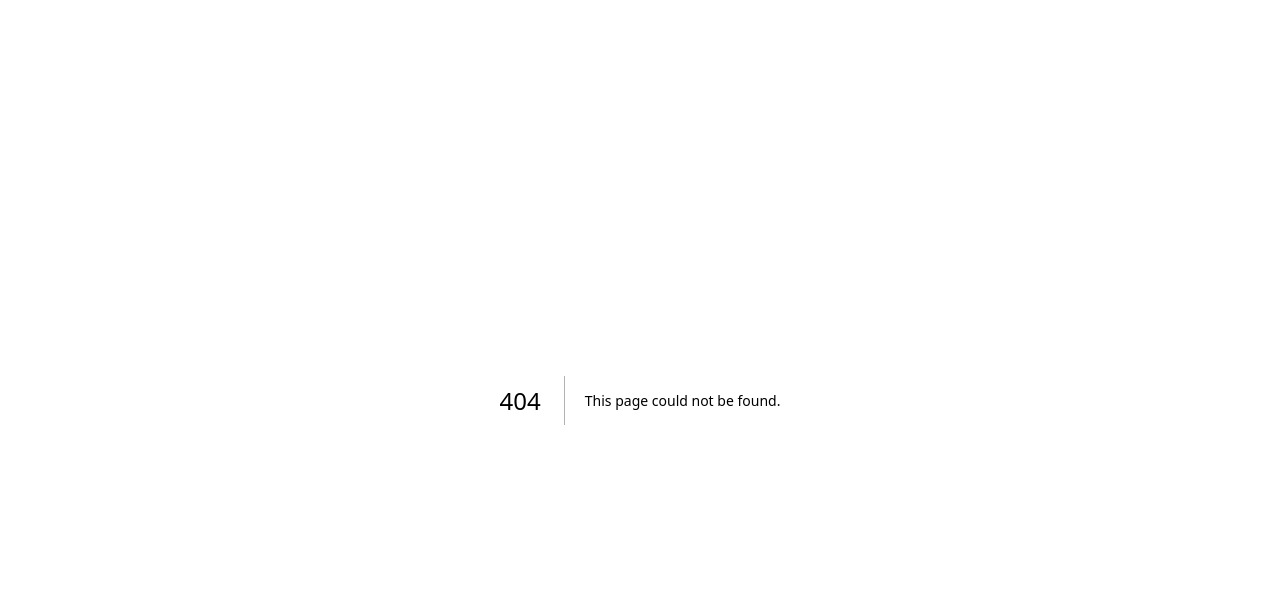
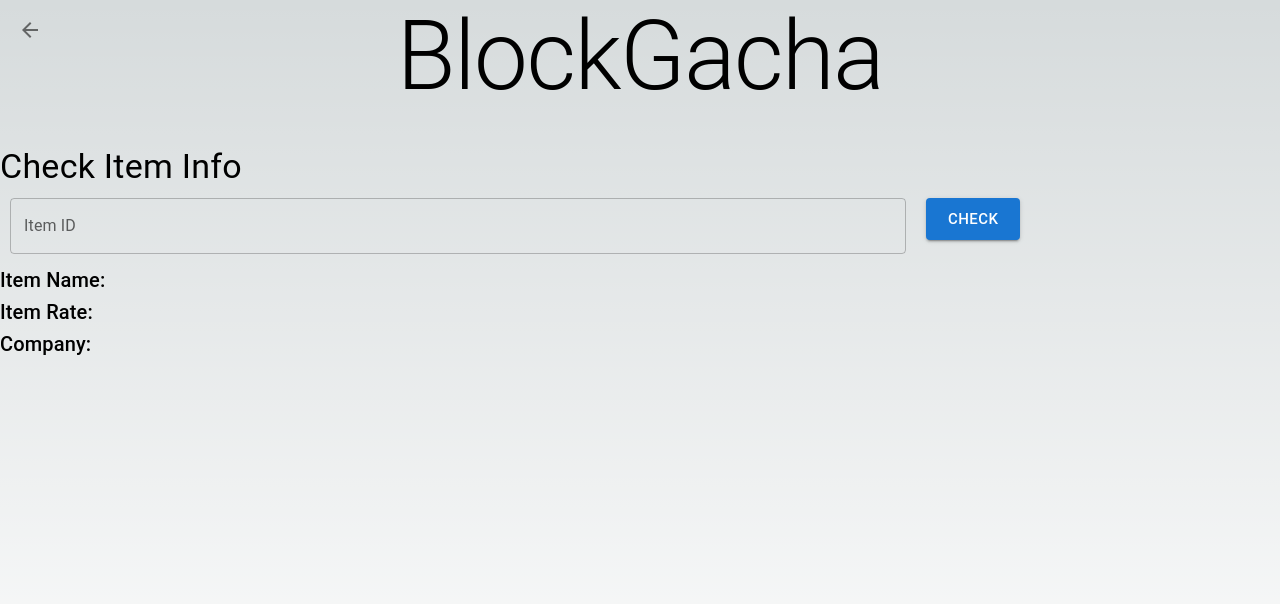
Before and after one commit to Watcharavit/BlochGacha-Client, a Next.js app: page /itemget in a window 1280 px wide. Before the commit this address had no page. Shown: the top 604 px of the page. Built offline with nearby package versions, Linux system fonts and the light colour scheme; no server answers.

Commit message:
add new page for viewing item info by ID

```diff
--- /dev/null
+++ b/src/pages/itemget.tsx
@@ -0,0 +1,50 @@
+import { ArrowBack } from '@mui/icons-material';
+import { Button, IconButton, TextField, Typography } from '@mui/material';
+import { useSession } from 'next-auth/react';
+import { useState } from 'react';
+
+export default function ItemGetter() {
+    const { data: session } = useSession();
+	//@ts-ignore
+	const token = session?.user?.token;
+    const [itemId, setItemId] = useState<string>("");
+    const [itemName, setItemName] = useState<string>("");
+    const [itemRate, setItemRate] = useState<string>("");
+    const [company, setCompany] = useState<string>("");
+    const handleClick = async () => {
+        const res = await fetch(`${process.env.NEXT_PUBLIC_BACKEND_URL}/package/items/${itemId}`, {
+            method: "GET",
+            headers: {
+				Authorization: "Bearer " + token
+			}
+		})
+        const data = await res.json();
+        console.log(data);
+        setItemName(data.itemName);
+        setItemRate(data.itemRate);
+        setCompany(data.companyOwner);
+    }
+    return (
+        <div style={{flexDirection:'column',alignItems:'center'}}>
+			<Typography variant="h1" component="h1" gutterBottom align="center">
+				BlockGacha
+			</Typography>
+			<IconButton href='/' style={{ position: "absolute", top: 10, left: 10 }}>
+				<ArrowBack />
+            </IconButton>
+            <div>
+                <Typography variant="h4" component="h4">Check Item Info</Typography>
+                <TextField
+                    label="Item ID"
+                    value={itemId}
+                    onChange={(e) => setItemId(e.target.value)}
+                    style={{margin:'10px',width:'70%'}}
+                />
+                <Button variant='contained' size='large' style={{margin:'10px'}} onClick={handleClick}>Check</Button>
+                <Typography variant="h6" component="h6">Item Name: {itemName}</Typography>
+                <Typography variant="h6" component="h6">Item Rate: {itemRate}</Typography>
+                <Typography variant="h6" component="h6">Company: {company}</Typography>
+            </div>
+        </div>
+    );
+}
```
Also changed, not shown: src/components/homePage/companyNavigate.tsx (+9 -0 lines), src/components/homePage/userNavigate.tsx (+9 -0 lines), src/pages/test/itemget.tsx (deleted, +0 -38 lines).
